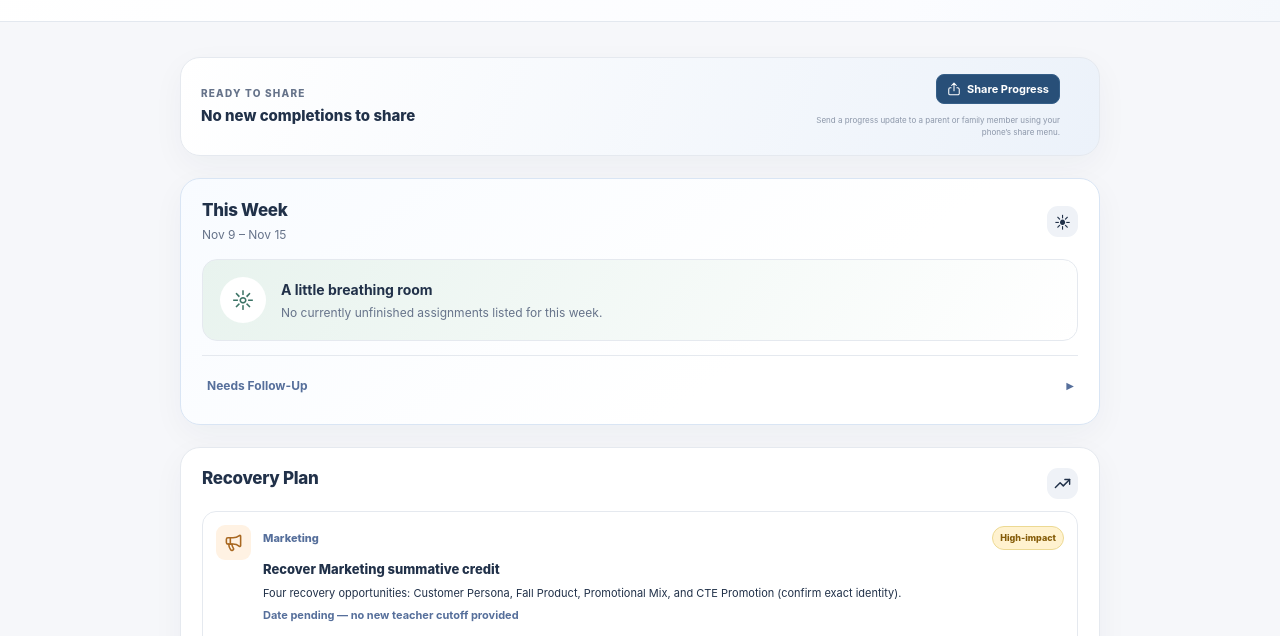
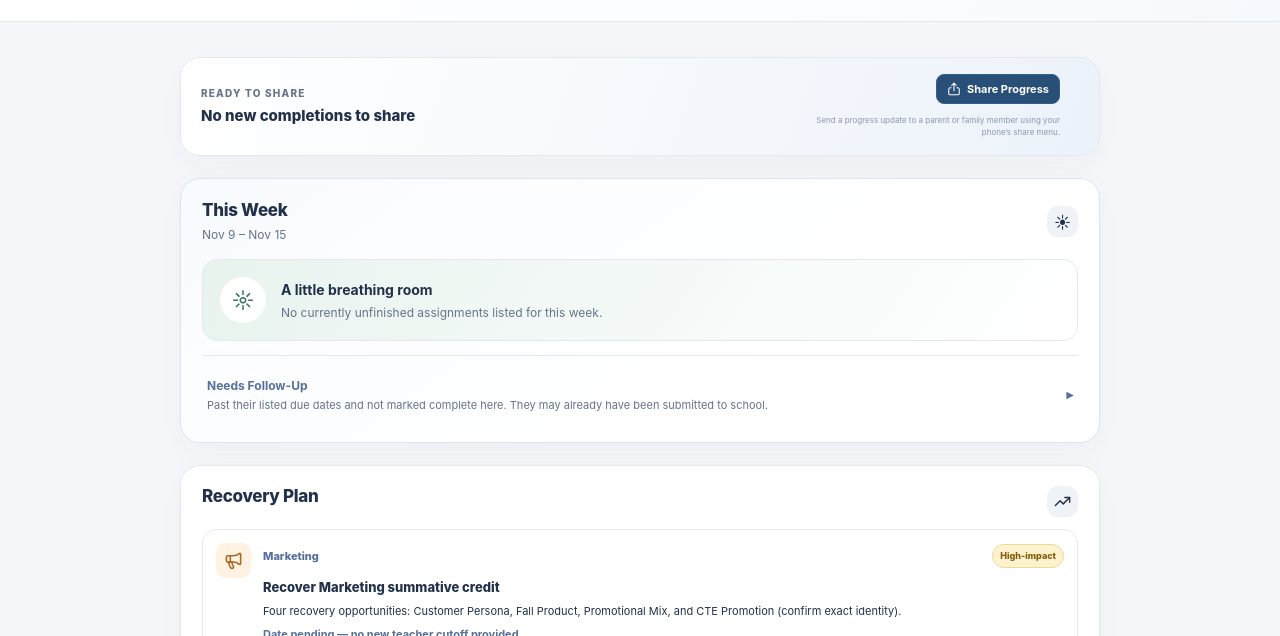
Before and after one commit to The-Panoply/The-School-Board, a plain HTML site: page index.html in a window 1280 px wide. Shown: the part 159-795 px from the top of the page. Drawn offline with Linux system fonts and the light colour scheme.

Commit message:
Explain past-due status under Needs Follow-Up dropdown

```diff
--- a/index.html
+++ b/index.html
@@ -429,7 +429,7 @@ details summary{list-style:none;cursor:pointer}details summary::-webkit-details-
 .parent-review-card strong{display:block;font-size:12px;line-height:1.4}.parent-review-card p{font-size:11px;line-height:1.5;color:var(--muted);margin:3px 0}
 .parent-review-tag{font-size:10px;color:var(--blue);font-weight:750}
 .followup-wrap{margin-top:14px;padding-top:13px;border-top:1px solid var(--line)}.followup-heading strong{font-size:12px}
-.followup-heading p{font-size:10px;color:var(--muted);line-height:1.5;margin:3px 0 9px}
+.followup-heading p{font-size:10px;color:var(--muted);line-height:1.5;margin:3px 0 9px}.followup-heading-copy{display:flex;flex-direction:column;gap:3px;min-width:0}.followup-explainer{font-size:11px;color:var(--muted);line-height:1.4;font-weight:400}
 .followup-list{display:grid;gap:6px}.followup-item{display:flex;align-items:center;flex-wrap:wrap;gap:8px 11px;padding:8px 10px;border:1px solid var(--line);background:var(--paper);border-radius:9px}
 .followup-main{flex:1 1 175px;min-width:0}.followup-main .item-link{font-size:11px;font-weight:750}
 .followup-meta{display:block;font-size:10px;line-height:1.4;color:var(--muted)}.followup-item .completion-row{margin:0}
@@ -771,7 +771,7 @@ details.followup-wrap > .followup-list{margin-top:7px}
         <span class="section-icon" aria-hidden="true">☀</span>
       </div>
       <div id="focus" class="focus-list"><div class="empty">Loading upcoming school items…</div></div>
-      <details id="followup-wrap" class="followup-wrap" hidden><summary class="followup-heading"><strong id="followup-count">Needs Follow-Up</strong></summary><div id="followup-preview" class="followup-list"></div></details>
+      <details id="followup-wrap" class="followup-wrap" hidden><summary class="followup-heading"><span class="followup-heading-copy"><strong id="followup-count">Needs Follow-Up</strong><span class="followup-explainer">Past their listed due dates and not marked complete here. They may already have been submitted to school.</span></span></summary><div id="followup-preview" class="followup-list"></div></details>
     </section>
     <section class="panel priority-panel pad" aria-labelledby="priority-title">
       <div class="section-head priority-heading">
```
